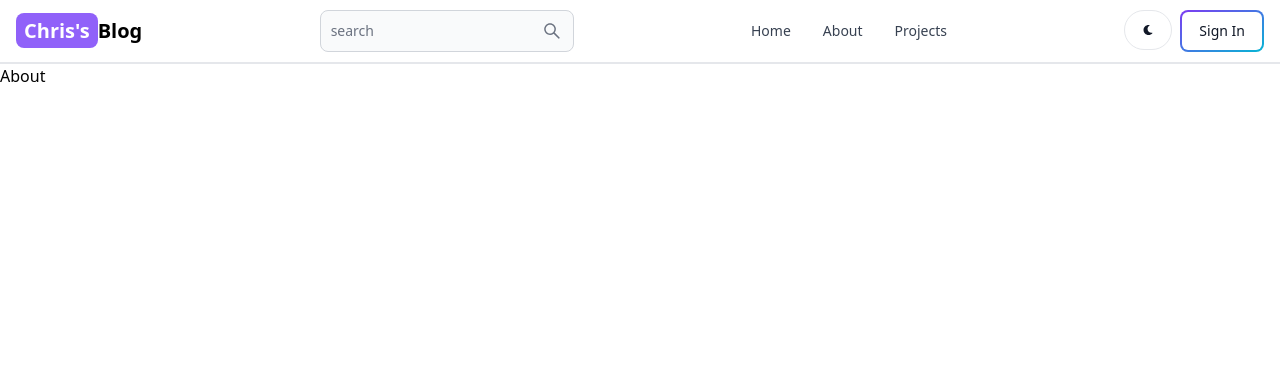
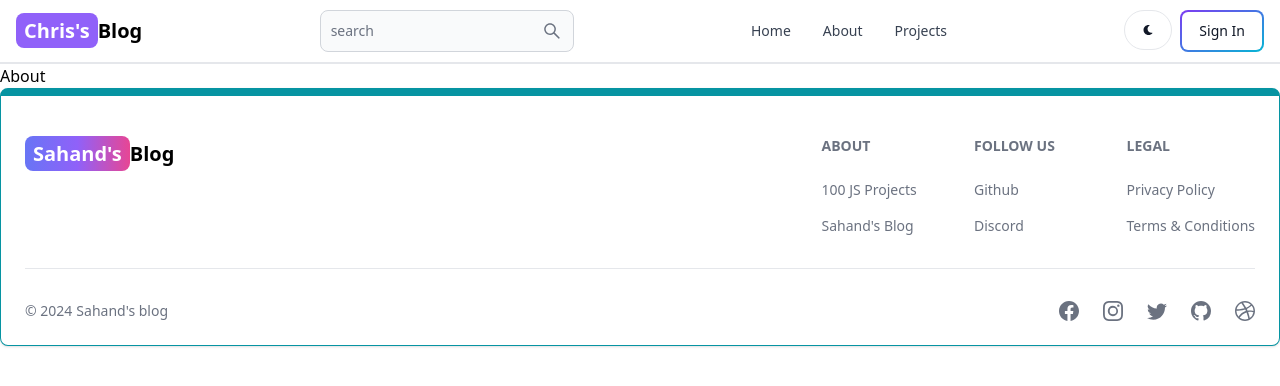
Before and after one commit to CJ071/Blog-App, a React (Vite) app in the folder client/: page /about in a window 1280 px wide. Shown: the top 386 px of the page. Built offline with nearby package versions, Linux system fonts and the light colour scheme.

Commit message:
create and add footer component

```diff
--- a/client/src/App.jsx
+++ b/client/src/App.jsx
@@ -7,6 +7,7 @@
 import Dashboard from './pages/Dashboard'
 import About from './pages/About'
 import Header from './components/Header'
+import FooterCom from './components/Footer'
 
 export default function App() {
   return (
@@ -20,6 +21,7 @@
       <Route path='/dashboard' element={<Dashboard/>}/>
       <Route path='/about' element={<About/>}/>
     </Routes>
+    <FooterCom/>
     </BrowserRouter>
   )
 }
--- /dev/null
+++ b/client/src/components/Footer.jsx
@@ -0,0 +1,84 @@
+
+import React from 'react'
+import { Footer } from 'flowbite-react'
+import { Link } from 'react-router-dom'
+import {BsFacebook,BsInstagram,BsTwitter,BsGithub,BsDribbble} from 'react-icons/bs'
+
+export default function FooterCom() {
+  return (
+    <Footer container className='border border-t-8 border-teal-500'>
+      <div className='w-full max-w-7xl mx-auto'>
+        <div className='grid w-full justify-between sm:flex md:grid-cols-1'>
+          <div className='mt-5'>
+            <Link
+              to='/'
+              className='self-center whitespace-nowrap text-lg sm:text-xl font-semibold dark:text-white'
+            >
+              <span className='px-2 py-1 bg-gradient-to-r from-indigo-500 via-purple-500 to-pink-500 rounded-lg text-white'>
+                Sahand's
+              </span>
+              Blog
+            </Link>
+          </div>
+          <div className='grid grid-cols-2 gap-8 mt-4 sm:grid-cols-3 sm:gap-6'>
+            <div>
+              <Footer.Title title='About' />
+              <Footer.LinkGroup col>
+                <Footer.Link
+                  href='https://www.100jsprojects.com'
+                  target='_blank'
+                  rel='noopener noreferrer'
+                >
+                  100 JS Projects
+                </Footer.Link>
+                <Footer.Link
+                  href='/about'
+                  target='_blank'
+                  rel='noopener noreferrer'
+                >
+                  Sahand's Blog
+                </Footer.Link>
+              </Footer.LinkGroup>
+            </div>
+            <div>
+              <Footer.Title title='Follow us' />
+              <Footer.LinkGroup col>
+                <Footer.Link
+                  href='https://www.github.com/sahandghavidel'
+                  target='_blank'
+                  rel='noopener noreferrer'
+                >
+                  Github
+                </Footer.Link>
+                <Footer.Link href='#'>Discord</Footer.Link>
+              </Footer.LinkGroup>
+            </div>
+            <div>
+              <Footer.Title title='Legal' />
+              <Footer.LinkGroup col>
+                <Footer.Link href='#'>Privacy Policy</Footer.Link>
+                <Footer.Link href='#'>Terms &amp; Conditions</Footer.Link>
+              </Footer.LinkGroup>
+            </div>
+          </div>
+        </div>
+        <Footer.Divider />
+        <div className='w-full sm:flex sm:items-center sm:justify-between'>
+          <Footer.Copyright
+            href='#'
+            by="Sahand's blog"
+            year={new Date().getFullYear()}
+          />
+          <div className="flex gap-6 sm:mt-0 mt-4 sm:justify-center">
+            <Footer.Icon href='#' icon={BsFacebook}/>
+            <Footer.Icon href='#' icon={BsInstagram}/>
+            <Footer.Icon href='#' icon={BsTwitter}/>
+            <Footer.Icon href='https://github.com/sahandghavidel' icon={BsGithub}/>
+            <Footer.Icon href='#' icon={BsDribbble}/>
+
+          </div>
+        </div>
+      </div>
+    </Footer>
+  )
+}
```
